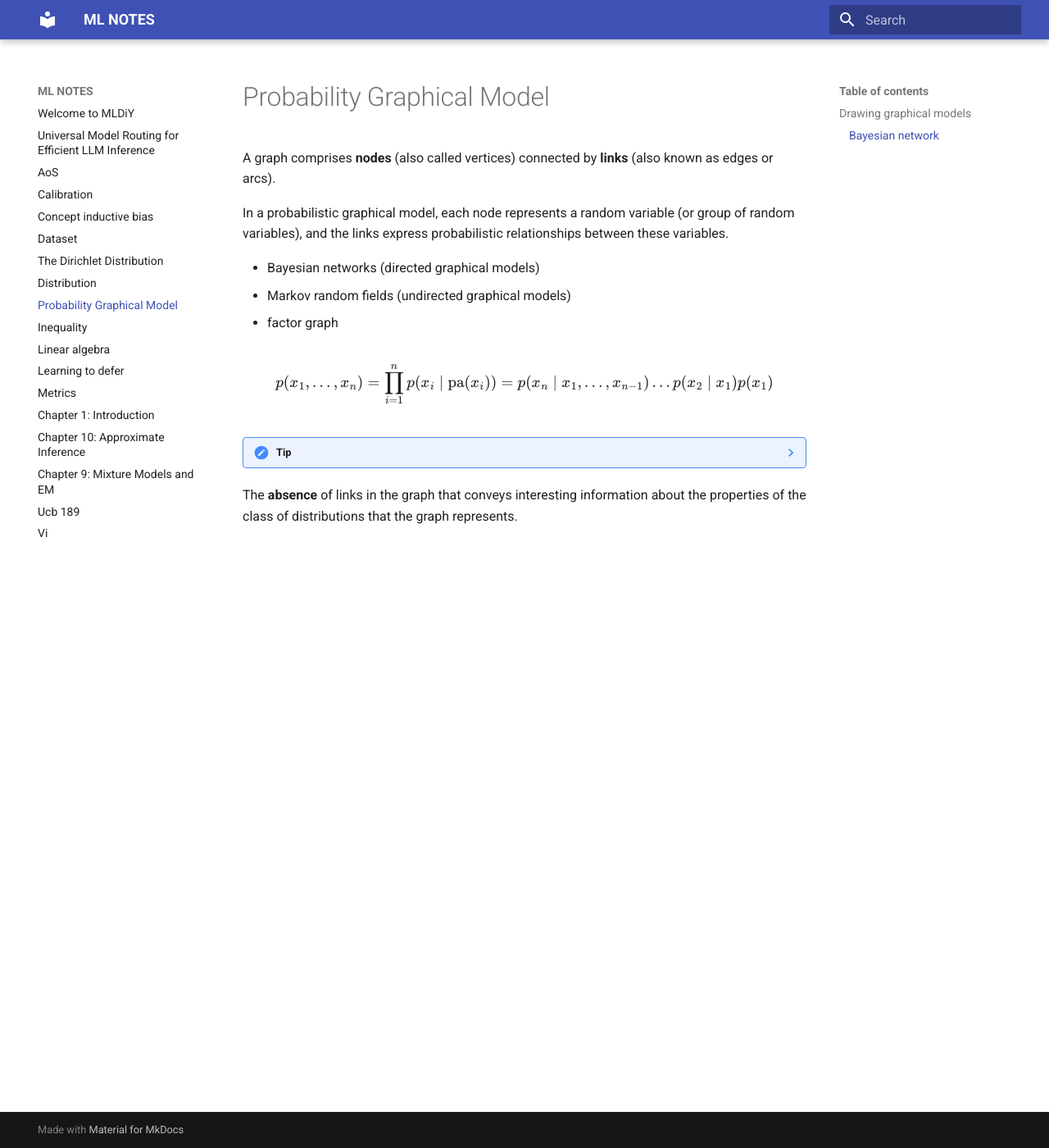
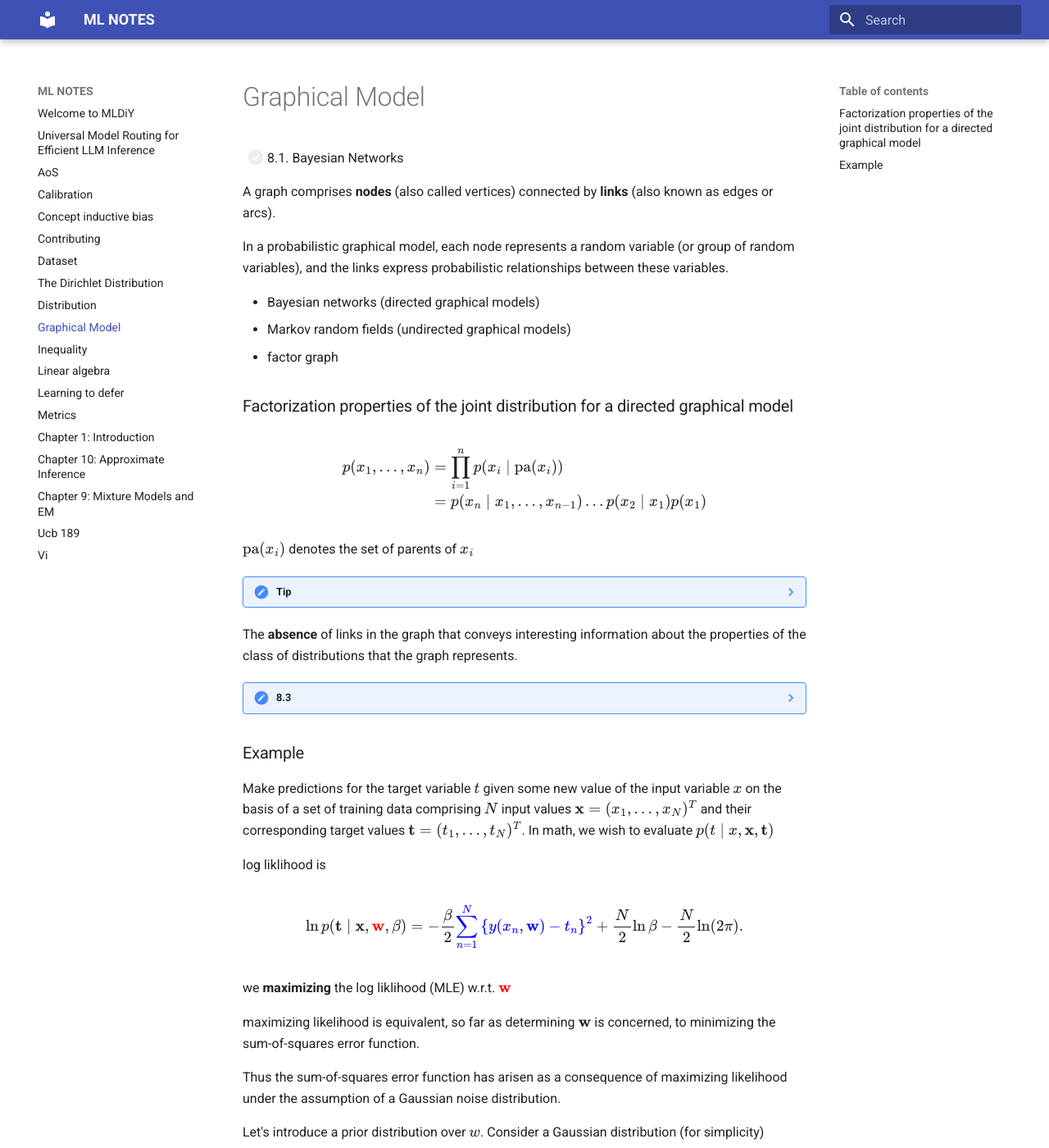
Before and after one commit to fisheredu/mldiy, an MkDocs documentation site: the page built from docs/graphical-model.md, in a window 1280 px wide and 1400 px high. Shown: the whole window at 82% size. Built offline with MkDocs 1.6.1 and Material for MkDocs 9.7.7, drawn with Linux system fonts in a browser that asks for light colours; some of the changed text lies outside the part shown.

Commit message:
Add Graphviz support and enhance documentation for graphical models and distributions

````diff
--- a/docs/graphical-model.md
+++ b/docs/graphical-model.md
@@ -1,4 +1,6 @@
-# Probability Graphical Model
+# Graphical Model
+
+- [ ] 8.1. Bayesian Networks
 
 A graph comprises **nodes** (also called vertices) connected by **links** (also known as edges or arcs).
 
@@ -8,28 +10,35 @@
 - Markov random fields (undirected graphical models)
 - factor graph
 
+### Factorization properties of the joint distribution for a directed graphical model
+
 $$
-p(x_1, \ldots, x_n) = \prod_{i=1}^n p(x_i \mid \mathrm{pa}(x_i)) = p(x_n \mid x_1, \ldots, x_{n-1}) \ldots p(x_2 \mid x_1) p(x_1)
+\begin{aligned}
+p(x_1, \ldots, x_n) &= \prod_{i=1}^n p(x_i \mid \mathrm{pa}(x_i)) \\
+&= p(x_n \mid x_1, \ldots, x_{n-1}) \ldots p(x_2 \mid x_1) p(x_1)
+\end{aligned}
 $$
 
+$\mathrm{pa}(x_i)$ denotes the set of parents of $x_i$
+
 ??? note "Tip"
-    ## Drawing graphical models
+    <h3>Drawing graphical models</h3>
 
-    For this MkDocs site, the easiest code-based option is a Mermaid diagram in a Markdown code fence.
+    For this MkDocs site, use Graphviz/DOT for graphical models. It supports reusable node and edge defaults and plate-style clusters.
 
-    ### Bayesian network
+    <h4>Bayesian network</h4>
 
-    ``` mermaid
-    graph LR
-    Cloudy((Cloudy))
-    Sprinkler((Sprinkler))
-    Rain((Rain))
-    WetGrass((Wet grass))
+    ```graphviz
+    digraph G {
+      rankdir=LR;
 
-    Cloudy --> Sprinkler
-    Cloudy --> Rain
-    Sprinkler --> WetGrass
-    Rain --> WetGrass
+      node [shape=circle, style=filled, fillcolor=white];
+
+      Cloudy -> Sprinkler;
+      Cloudy -> Rain;
+      Sprinkler -> WetGrass;
+      Rain -> WetGrass;
+    }
     ```
 
     This represents the factorization
@@ -39,3 +48,132 @@
     $$
 
 The **absence** of links in the graph that conveys interesting information about the properties of the class of distributions that the graph represents.
+
+??? note "8.3"
+    $$p(a=1, b=1 \mid c=1) = 0.1846154$$
+
+    $$p(a=1 \mid c=1) = 0.3076923$$
+
+    $$p(b=1 \mid c=1) = 0.6$$
+
+### Example
+
+Make predictions for the target variable $t$ given some new value of the input variable $x$ on the basis of a set of training data comprising $N$ input values $\mathbf{x} = (x_1, \ldots, x_N)^T$ and their corresponding target values $\mathbf{t} = (t_1, \ldots, t_N)^T$. In math, we wish to evaluate $p(t \mid x, \mathbf{x}, \mathbf{t})$
+
+log liklihood is
+
+$$
+\ln p(\mathbf{t} \mid \mathbf{x}, {\color{red}\mathbf{w}}, \beta)
+=
+-\frac{\beta}{2}
+{\color{blue}\sum_{n=1}^{N}
+\left\{ y(x_n, \mathbf{w}) - t_n \right\}^2}
++
+\frac{N}{2}\ln \beta
+-
+\frac{N}{2}\ln(2\pi).
+$$
+
+we **maximizing** the log liklihood (MLE) w.r.t. ${\color{red}\mathbf{w}}$
+
+maximizing likelihood is equivalent, so far as determining $\mathbf{w}$ is concerned, to minimizing the sum-of-squares error function.
+
+Thus the sum-of-squares error function has arisen as a consequence of maximizing likelihood under the assumption of a Gaussian noise distribution.
+
+Let's introduce a prior distribution over $w$. Consider a Gaussian distribution (for simplicity)
+
+$$
+p(\mathbf{w} \mid \alpha)
+=
+\mathcal{N}(\mathbf{w} \mid \mathbf{0}, \alpha^{-1}\mathbf{I})
+=
+\left( \frac{\alpha}{2\pi} \right)^{(M+1)/2}
+\exp
+\left\{
+-\frac{\alpha}{2}\mathbf{w}^{\mathrm{T}}\mathbf{w}
+\right\}
+$$
+
+Then as $p(\mathbf{w} \mid \mathbf{x}, \mathbf{t}, \alpha, \beta) \propto p(\mathbf{t} \mid \mathbf{x}, \mathbf{w}, \beta) p(\mathbf{w} \mid \alpha)$
+
+Minimize $p(\mathbf{w} \mid \mathbf{x}, \mathbf{t}, \alpha, \beta)$ is equivalent to minimizing $\frac{\beta}{2} \sum_{n=1}^{N} \left\{ y(x_n, \mathbf{w}) - t_n \right\}^2 + \frac{\alpha}{2} \mathbf{w}^{\mathrm{T}}\mathbf{w}$
+
+**plate**: box surrounding a single representative node
+
+```graphviz
+digraph G {
+  rankdir=RL;
+
+  graph [fontname="Helvetica"];
+  node [fontname="Helvetica"];
+  edge [color=red, penwidth=3];
+
+  node [
+    shape=circle,
+    style=filled,
+    fillcolor=white,
+    color=red,
+    penwidth=3
+  ];
+
+  w [label="w"];
+  tn [label=<t<SUB>n</SUB>>];
+
+  subgraph cluster_plate {
+    label="N";
+    color=blue;
+    penwidth=3;
+    tn;
+  }
+
+  w -> tn;
+}
+```
+
+- random variable denoted by open circles
+- deterministic parameters denoted by smaller solid circles
+
+```graphviz
+digraph G {
+  rankdir=RL;
+
+  graph [fontname="Helvetica"];
+  node [fontname="Helvetica"];
+  edge [color=red, penwidth=3];
+
+  node [
+    shape=circle,
+    style=filled,
+    fillcolor=white,
+    color=red,
+    penwidth=3
+  ];
+
+  w [label="w"];
+  tn [label=<t<SUB>n</SUB>>];
+
+  node [
+    shape=plaintext,
+    style="",
+    color=none,
+    penwidth=0
+  ];
+
+  sigma [label=<σ<SUP>2</SUP>>];
+  xn [label=<x<SUB>n</SUB>>];
+  alpha [label="α"];
+
+  subgraph cluster_plate {
+    label="N";
+    color=blue;
+    penwidth=3;
+    xn;
+    tn;
+  }
+
+  sigma -> tn;
+  xn -> tn;
+  w -> tn;
+  alpha -> w;
+}
+```
--- /dev/null
+++ b/docs/js/graphviz-render.js
@@ -0,0 +1,53 @@
+(function () {
+  var graphvizPromise;
+
+  function renderGraphvizBlocks() {
+    var api = window["@hpcc-js/wasm/graphviz"];
+    if (!api || !api.Graphviz) return;
+
+    graphvizPromise = graphvizPromise || api.Graphviz.load();
+
+    document.querySelectorAll("pre.graphviz").forEach(function (pre) {
+      if (pre.dataset.rendered === "true") return;
+
+      var code = pre.querySelector("code");
+      if (!code) return;
+
+      pre.dataset.rendered = "true";
+
+      graphvizPromise
+        .then(function (graphviz) {
+          return graphviz.layout(code.textContent, "svg", "dot");
+        })
+        .then(function (svg) {
+          var wrapper = document.createElement("div");
+          wrapper.className = "graphviz-rendered";
+          wrapper.innerHTML = svg;
+          pre.replaceWith(wrapper);
+        })
+        .catch(function (error) {
+          pre.classList.add("graphviz-error");
+          pre.textContent = "Graphviz render error:\n" + error.message;
+        });
+    });
+  }
+
+  function startGraphvizRenderer() {
+    renderGraphvizBlocks();
+
+    new MutationObserver(renderGraphvizBlocks).observe(document.body, {
+      childList: true,
+      subtree: true
+    });
+  }
+
+  if (typeof document$ !== "undefined") {
+    document$.subscribe(renderGraphvizBlocks);
+  }
+
+  if (document.body) {
+    startGraphvizRenderer();
+  } else {
+    document.addEventListener("DOMContentLoaded", startGraphvizRenderer);
+  }
+})();
--- /dev/null
+++ b/docs/stylesheets/graphical-model.css
@@ -0,0 +1,9 @@
+.graphviz-rendered svg {
+  max-width: 100%;
+  height: auto;
+}
+
+.graphviz-error {
+  color: #b00020;
+  white-space: pre-wrap;
+}
--- a/mkdocs.yml
+++ b/mkdocs.yml
@@ -10,9 +10,19 @@
         - name: mermaid
           class: mermaid
           format: !!python/name:pymdownx.superfences.fence_code_format
+        - name: graphviz
+          class: graphviz
+          format: !!python/name:pymdownx.superfences.fence_code_format
   - admonition
   - pymdownx.details
+  - pymdownx.tasklist:
+      custom_checkbox: true
+
+extra_css:
+  - stylesheets/graphical-model.css
 
 extra_javascript:
+  - https://cdn.jsdelivr.net/npm/@hpcc-js/wasm/dist/graphviz.umd.js
+  - js/graphviz-render.js
   - js/mathjax-config.js
   - https://cdn.jsdelivr.net/npm/mathjax@3/es5/tex-mml-chtml.js
````
Also changed, not shown: docs/contributing.md (added, +42 -0 lines), docs/distribution.md (+20 -0 lines).
